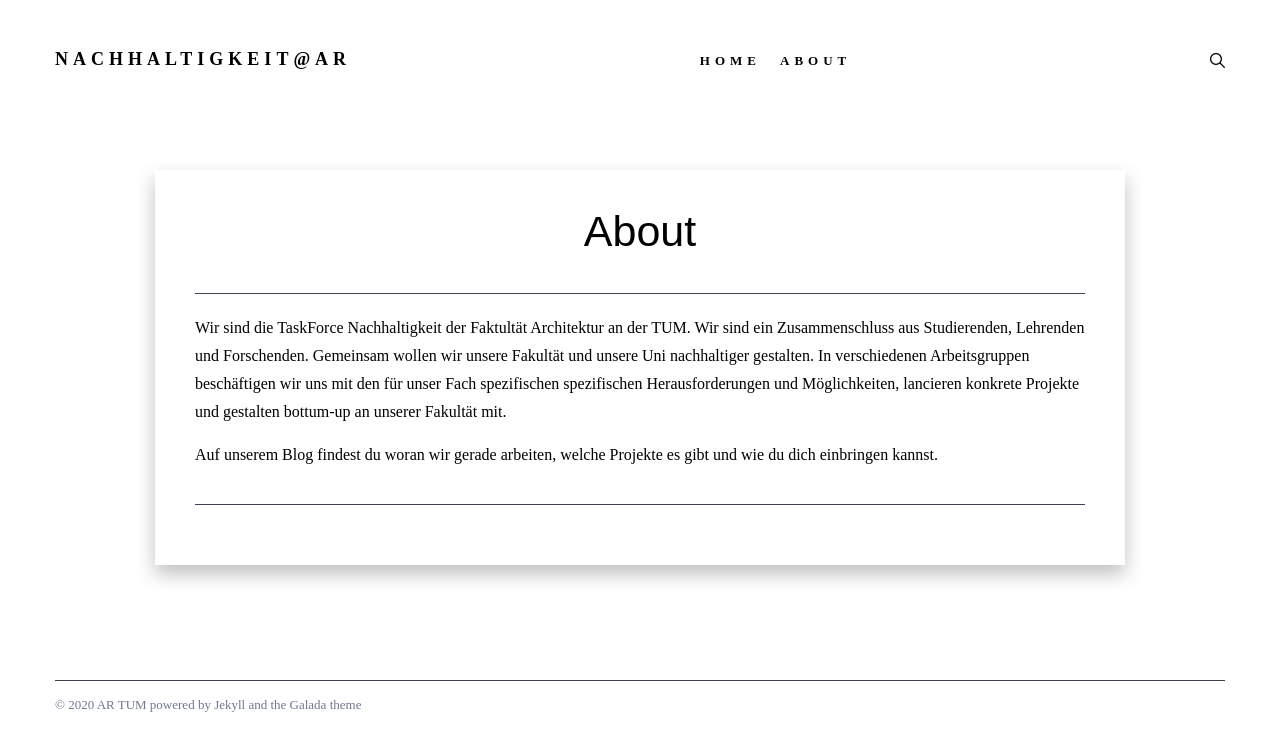
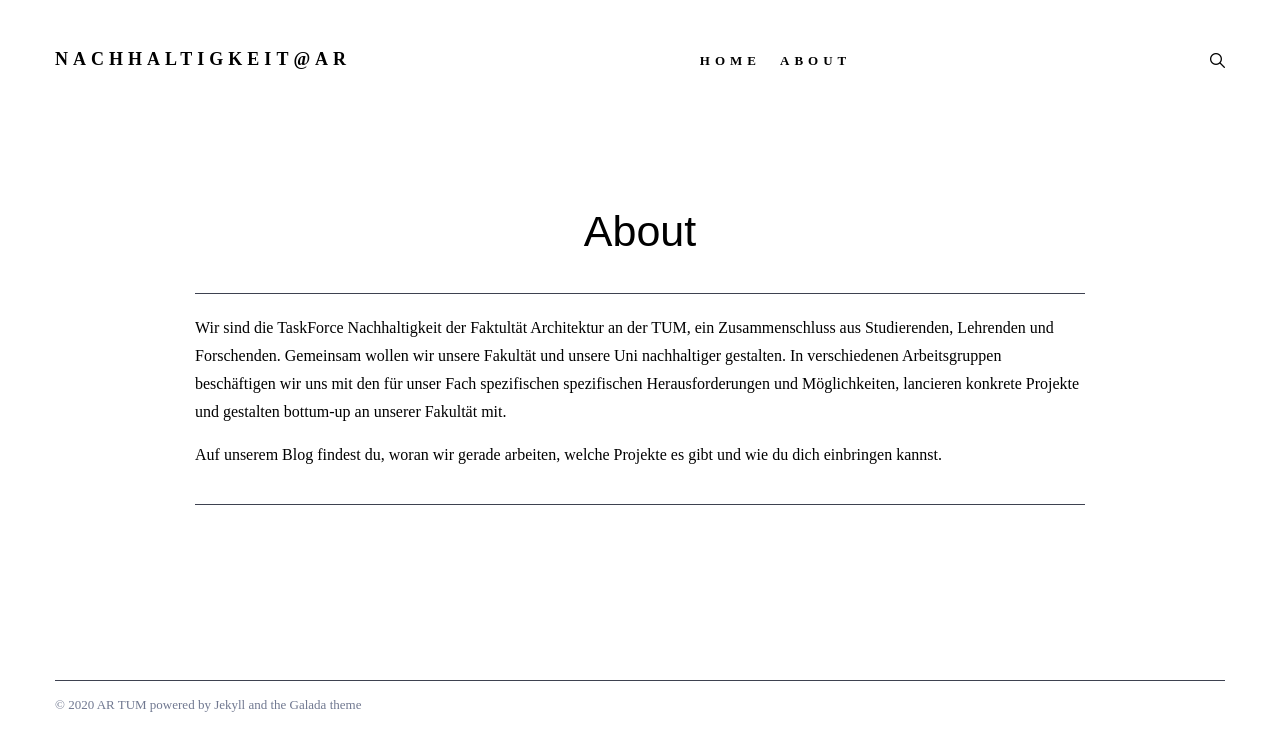
Before and after one commit to hingstarne/artumnachhaltigkeit, a Jekyll site: the page built from _pages/about.md, in a window 1280 px wide. Shown: the top 751 px of the page. Built offline with Jekyll 4.4.1, drawn with Linux system fonts in a browser that asks for light colours; nearby versions of some CDN libraries; some web fonts are replaced.

Commit message:
add instagram and delete shadows

```diff
--- a/_includes/sidebar.html
+++ b/_includes/sidebar.html
@@ -33,7 +33,7 @@
     <h3 class="widget-title">Instagram</h3>
     <div class="instagram-box">
       <ul id="instafeed" class="instagram-grid list-reset clearfix"></ul>
-      <a class="instagram-prof" href="#">&#64;UserName</a>
+      <a class="instagram-prof" href="https://www.instagram.com/architecture.tum/">&#64;architecture.tum</a>
     </div>
   </div>
   {% endif %}
--- a/_pages/about.md
+++ b/_pages/about.md
@@ -4,6 +4,7 @@
 permalink: /about/
 ---
 
-Wir sind die TaskForce Nachhaltigkeit der Faktultät Architektur an der TUM. Wir sind ein Zusammenschluss aus Studierenden, Lehrenden und Forschenden. Gemeinsam wollen wir unsere Fakultät und unsere Uni nachhaltiger gestalten. In verschiedenen Arbeitsgruppen beschäftigen wir uns mit den für unser Fach spezifischen spezifischen Herausforderungen und Möglichkeiten, lancieren konkrete Projekte und gestalten bottum-up an unserer Fakultät mit.
+Wir sind die TaskForce Nachhaltigkeit der Faktultät Architektur an der TUM, ein Zusammenschluss aus Studierenden, Lehrenden und Forschenden.
+Gemeinsam wollen wir unsere Fakultät und unsere Uni nachhaltiger gestalten. In verschiedenen Arbeitsgruppen beschäftigen wir uns mit den für unser Fach spezifischen spezifischen Herausforderungen und Möglichkeiten, lancieren konkrete Projekte und gestalten bottum-up an unserer Fakultät mit.
 
-Auf unserem Blog findest du woran wir gerade arbeiten, welche Projekte es gibt und wie du dich einbringen kannst.
+Auf unserem Blog findest du, woran wir gerade arbeiten, welche Projekte es gibt und wie du dich einbringen kannst.
--- a/_sass/4-layouts/_page.scss
+++ b/_sass/4-layouts/_page.scss
@@ -19,7 +19,7 @@
   background-position: center;
   background-repeat: no-repeat;
   background-color: $black;
-  box-shadow: 0 9px 18px 0 rgba(0,0,0,0.25);
+  box-shadow: 0 0px 0px 0 rgba(0,0,0,0.25);
   opacity: 0;
   transition: all 1s cubic-bezier(0.6, 0.3, 0, 1);
   &:after {
@@ -32,7 +32,7 @@
 
 .page-content {
   padding: 40px 15px;
-  box-shadow: 0 9px 18px 0 rgba(0,0,0,0.25);
+  box-shadow: 0 0px 0px 0 rgba(0,0,0,0.25);
   background: rgba($white, .95);
 }
 
```
